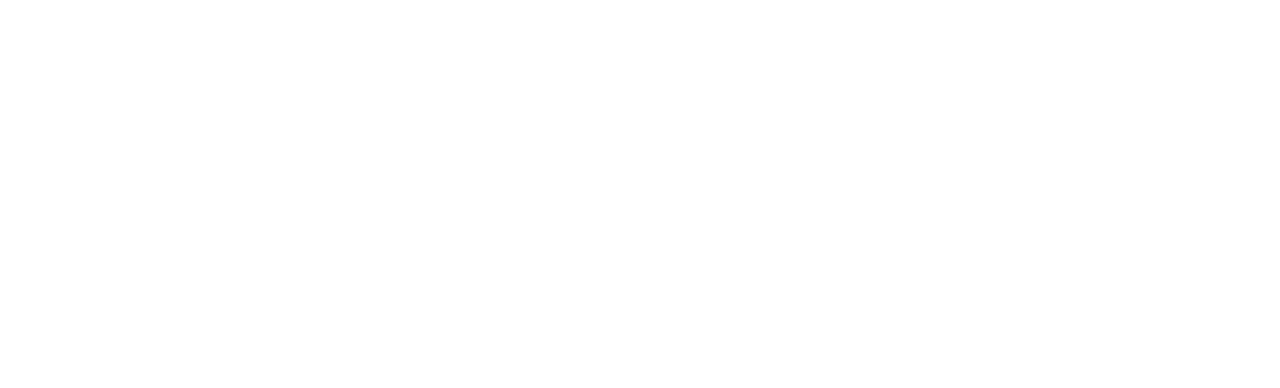
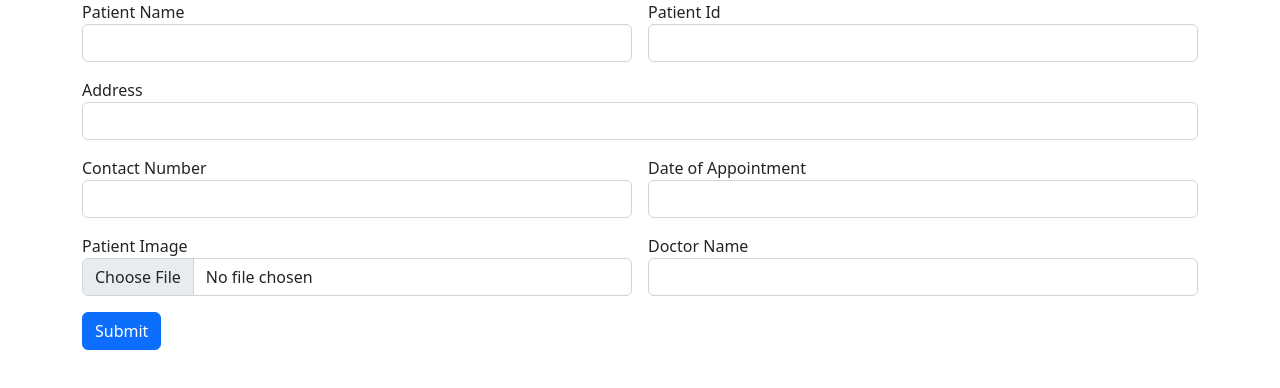
Before and after one commit to vishnubabu98/hospital-angular-app, an Angular app: page / in a window 1280 px wide. Shown: the top 388 px of the page. Built offline with nearby package versions, Linux system fonts and the light colour scheme.

Commit message:
add forms

```diff
--- a/src/app/app.component.html
+++ b/src/app/app.component.html
@@ -1,2 +1,2 @@
-
+<app-patient-entry></app-patient-entry>
 <router-outlet></router-outlet>
--- a/src/app/app.module.ts
+++ b/src/app/app.module.ts
@@ -3,10 +3,12 @@
 
 import { AppRoutingModule } from './app-routing.module';
 import { AppComponent } from './app.component';
+import { PatientEntryComponent } from './patient-entry/patient-entry.component';
 
 @NgModule({
   declarations: [
-    AppComponent
+    AppComponent,
+    PatientEntryComponent
   ],
   imports: [
     BrowserModule,
--- /dev/null
+++ b/src/app/patient-entry/patient-entry.component.html
@@ -0,0 +1,39 @@
+<div class="container">
+    <div class="row">
+        <div class="col col-12 col-sm-12 col-md-12 col-lg-12 col-xl-12 col-xxl-12">
+            <div class="row g-3">
+                <div class="col col-12 col-sm-6 col-md-6 col-lg-6 col-xl-6 col-xxl-6">
+                    <label for="" class="form label">Patient Name</label>
+                    <input type="text" class="form-control">
+                </div>
+                <div class="col col-12 col-sm-6 col-md-6 col-lg-6 col-xl-6 col-xxl-6">
+                    <label for="" class="form label">Patient Id</label>
+                    <input type="text" class="form-control">
+                </div>
+                <div class="col col-12 col-sm-12 col-md-12 col-lg-12 col-xl-12 col-xxl-12">
+                    <label for="" class="form label">Address</label>
+                    <input type="text" class="form-control">
+                </div>
+                <div class="col col-12 col-sm-6 col-md-6 col-lg-6 col-xl-6 col-xxl-6">
+                    <label for="" class="form label">Contact Number</label>
+                    <input type="text" class="form-control">
+                </div>
+                <div class="col col-12 col-sm-6 col-md-6 col-lg-6 col-xl-6 col-xxl-6">
+                    <label for="" class="form label">Date of Appointment</label>
+                    <input type="text" class="form-control">
+                </div>
+                <div class="col col-12 col-sm-6 col-md-6 col-lg-6 col-xl-6 col-xxl-6">
+                    <label for="" class="form label">Patient Image</label>
+                    <input type="file" name="" id="" class="form-control">
+                </div>
+                <div class="col col-12 col-sm-6 col-md-6 col-lg-6 col-xl-6 col-xxl-6">
+                    <label for="" class="form label">Doctor Name</label>
+                    <input type="text" class="form-control">
+                </div>
+                <div class="col col-12 col-sm-6 col-md-6 col-lg-6 col-xl-6 col-xxl-6">
+                    <button class="btn btn-primary">Submit</button>
+                </div>
+            </div>
+        </div>
+    </div>
+</div>
--- a/src/index.html
+++ b/src/index.html
@@ -6,8 +6,12 @@
   <base href="/">
   <meta name="viewport" content="width=device-width, initial-scale=1">
   <link rel="icon" type="image/x-icon" href="favicon.ico">
+  <!-- CSS only -->
+<link href="https://cdn.jsdelivr.net/npm/bootstrap@5.2.3/dist/css/bootstrap.min.css" rel="stylesheet" integrity="sha384-rbsA2VBKQhggwzxH7pPCaAqO46MgnOM80zW1RWuH61DGLwZJEdK2Kadq2F9CUG65" crossorigin="anonymous">
 </head>
 <body>
   <app-root></app-root>
+  <!-- JavaScript Bundle with Popper -->
+<script src="https://cdn.jsdelivr.net/npm/bootstrap@5.2.3/dist/js/bootstrap.bundle.min.js" integrity="sha384-kenU1KFdBIe4zVF0s0G1M5b4hcpxyD9F7jL+jjXkk+Q2h455rYXK/7HAuoJl+0I4" crossorigin="anonymous"></script>
 </body>
 </html>
```
Also changed, not shown: src/app/patient-entry/patient-entry.component.ts (added, +10 -0 lines), src/app/patient-entry/patient-entry.component.css (added).
